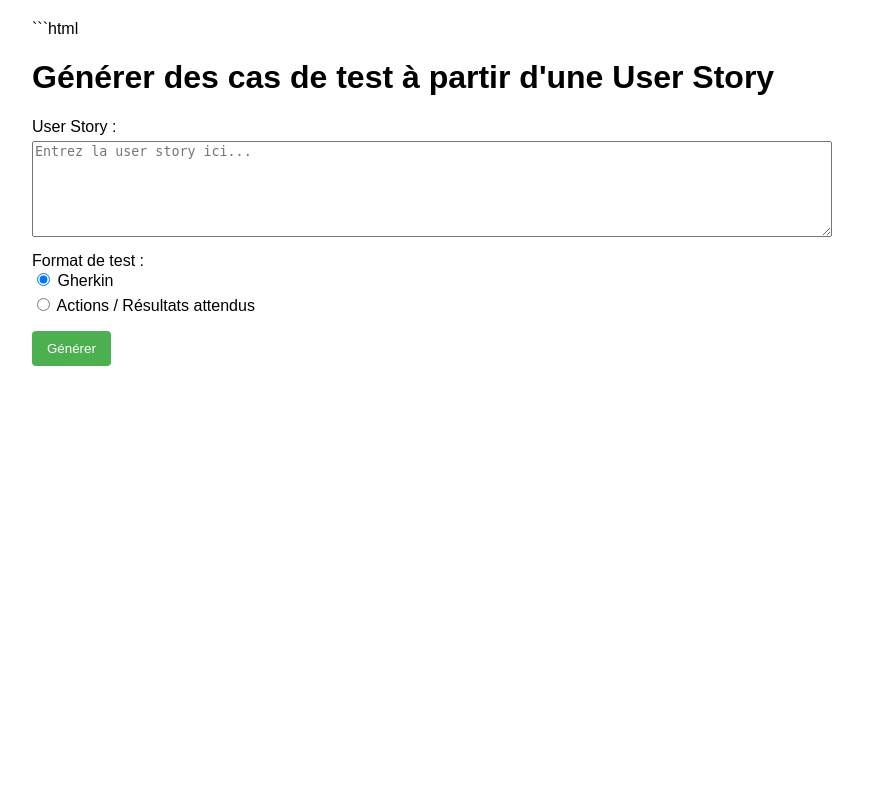
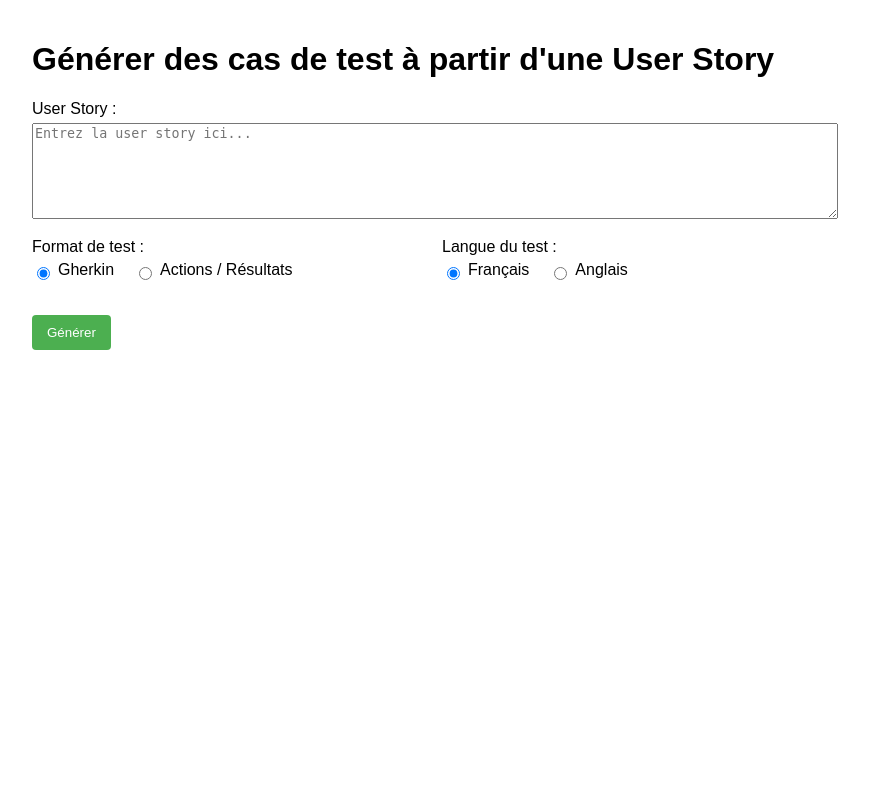
Before and after one commit to nousset/QALILAB-AI, a Flask app: page / in a window 1280 px wide. Shown: the whole page, without its empty margins (208-1077 px from the left). Run offline with Flask 2, Linux system fonts and the light colour scheme; data that the repository does not hold is empty.

Commit message:
new-test-update

````diff
--- a/app.py
+++ b/app.py
@@ -35,18 +35,21 @@ def generate_response(prompt, max_tokens=256):
     except Exception as e:
         return f"Erreur: {str(e)}"
 
-def build_prompt(story_text, format_choice):
+def build_prompt(story_text, format_choice, language_choice="fr"):
+    # Détermine la langue pour le prompt
+    lang = "français" if language_choice == "fr" else "anglais"
+
     if format_choice == "gherkin":
         return (
             f"Voici une user story : \"{story_text}\"\n"
-            "En tant qu'assistant de test, génère un scénario de test au format Gherkin "
-            "(Given/When/Then) en français."
+            f"En tant qu'assistant de test, génère un scénario de test au format Gherkin "
+            f"(Given/When/Then) en {lang}."
         )
     else:
         return (
             f"Voici une user story : \"{story_text}\"\n"
-            "En tant qu'assistant de test, génère un cas de test détaillant les actions "
-            "à effectuer et les résultats attendus pour chaque action, en français."
+            f"En tant qu'assistant de test, génère un cas de test détaillant les actions "
+            f"à effectuer et les résultats attendus pour chaque action, en {lang}."
         )
 
 def get_issue_types():
@@ -216,6 +219,7 @@ def jira_panel():
     issue_key = request.args.get("issueKey", "")
     summary = request.args.get("summary", "")
     description = request.args.get("description", "")
+    language = request.args.get("language", "fr")  # Ajout du paramètre de langue
 
     print(f"Requête reçue pour l'issue {issue_key}")
 
@@ -226,6 +230,7 @@ def jira_panel():
     redirect_url = url_for('index',
                           story=description,
                           returnUrl=jira_return_url,
+                          language=language,
                           autoGenerate="true")
 
     return redirect(redirect_url)
@@ -331,6 +336,7 @@ def add_links_to_user_stories():
 def index():
     story_text = ""
     format_choice = "gherkin"
+    language_choice = "fr"  # Français par défaut
     generated_test = None
     jira_return_url = None
     issue_types = get_issue_types()
@@ -339,25 +345,28 @@ def index():
     if request.method == "GET":
         story_text = request.args.get("story", "").strip()
         format_choice = request.args.get("format", "gherkin")
+        language_choice = request.args.get("language", "fr")
         jira_return_url = request.args.get("returnUrl", "")
         auto_generate = request.args.get("autoGenerate", "false").lower() == "true"
 
         if story_text and auto_generate:
-            prompt = build_prompt(story_text, format_choice)
+            prompt = build_prompt(story_text, format_choice, language_choice)
             generated_test = generate_response(prompt)
 
     if request.method == "POST":
         story_text = request.form.get("story", "").strip()
         format_choice = request.form.get("format", "gherkin")
+        language_choice = request.form.get("language", "fr")
         jira_return_url = request.form.get("returnUrl", "")
 
         if story_text:
-            prompt = build_prompt(story_text, format_choice)
+            prompt = build_prompt(story_text, format_choice, language_choice)
             generated_test = generate_response(prompt)
 
     return render_template("index.html",
                           story=story_text,
                           format_choice=format_choice,
+                          language_choice=language_choice,
                           generated_test=generated_test,
                           jira_return_url=jira_return_url,
                           JIRA_BASE_URL=JIRA_BASE_URL,
--- a/templates/index.html
+++ b/templates/index.html
@@ -1,6 +1,5 @@
-```html
 <!DOCTYPE html>
-
+<html>
 <head>
   <meta charset="UTF-8">
   <title>Génération de cas de test</title>
@@ -20,10 +19,16 @@
     .form-group { margin-bottom: 15px; }
     label { display: block; margin-bottom: 5px; }
     select { padding: 8px; border-radius: 4px; border: 1px solid #ddd; }
+    .radio-group { display: flex; gap: 20px; margin-bottom: 15px; }
+    .radio-option { display: flex; align-items: center; gap: 5px; }
 
     /* Styles pour l'intégration Jira */
     .jira-integration { padding: 10px; background-color: #f8f9fa; border-radius: 5px; margin-bottom: 15px; }
     .jira-info { font-size: 14px; color: #555; margin-bottom: 10px; }
+
+    /* Styles pour les options de langue */
+    .options-container { display: flex; flex-wrap: wrap; gap: 20px; margin-bottom: 15px; }
+    .option-group { flex: 1; min-width: 200px; }
   </style>
 </head>
 <body>
@@ -42,11 +47,41 @@
       <label for="story">User Story :</label>
       <textarea id="story" name="story" rows="6" cols="60" placeholder="Entrez la user story ici...">{{ story }}</textarea>
     </div>
-    <div class="form-group">
-      Format de test :
-      <label><input type="radio" name="format" value="gherkin" {% if format_choice != 'action' %}checked{% endif %}> Gherkin</label>
-      <label><input type="radio" name="format" value="action" {% if format_choice == 'action' %}checked{% endif %}> Actions / Résultats attendus</label>
+
+    <div class="options-container">
+      <div class="option-group">
+        <div class="form-group">
+          <label>Format de test :</label>
+          <div class="radio-group">
+            <div class="radio-option">
+              <input type="radio" id="gherkin" name="format" value="gherkin" {% if format_choice != 'action' %}checked{% endif %}>
+              <label for="gherkin">Gherkin</label>
+            </div>
+            <div class="radio-option">
+              <input type="radio" id="action" name="format" value="action" {% if format_choice == 'action' %}checked{% endif %}>
+              <label for="action">Actions / Résultats</label>
+            </div>
+          </div>
+        </div>
+      </div>
+
+      <div class="option-group">
+        <div class="form-group">
+          <label>Langue du test :</label>
+          <div class="radio-group">
+            <div class="radio-option">
+              <input type="radio" id="fr" name="language" value="fr" {% if language_choice != 'en' %}checked{% endif %}>
+              <label for="fr">Français</label>
+            </div>
+            <div class="radio-option">
+              <input type="radio" id="en" name="language" value="en" {% if language_choice == 'en' %}checked{% endif %}>
+              <label for="en">Anglais</label>
+            </div>
+          </div>
+        </div>
+      </div>
     </div>
+
     {% if jira_return_url %}
       <input type="hidden" name="returnUrl" value="{{ jira_return_url }}">
     {% endif %}
````
Also changed, not shown: atlassian-connect.json (+5 -5 lines).
